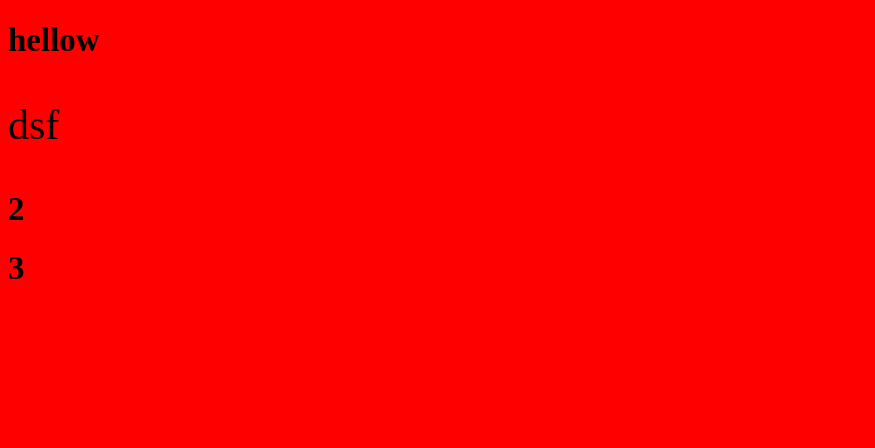
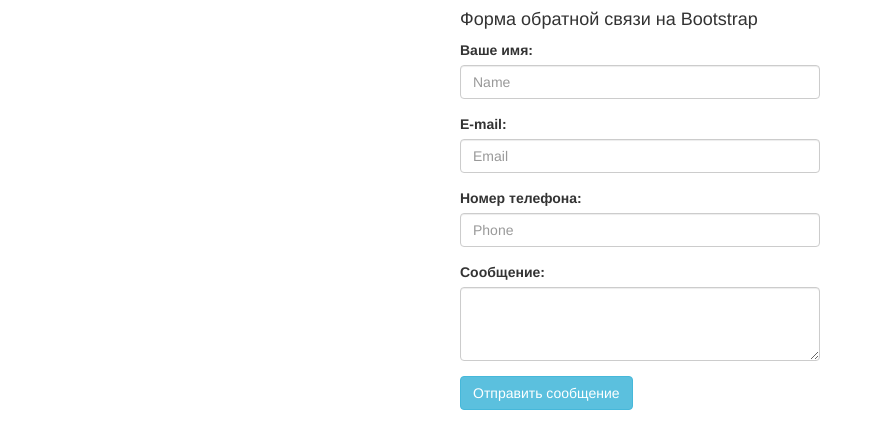
Before and after one commit to denchiik/1, a plain HTML site: page index.html in a window 1280 px wide. Shown: the whole page, without its empty margins (0-875 px from the left). Drawn offline with nearby package versions, Linux system fonts and the light colour scheme.

Commit message:
Update index.html

```diff
--- a/index.html
+++ b/index.html
@@ -1,16 +1,39 @@
  <!DOCTYPE html>
-    <html lang="en">
+<html>
 <head>
-        <meta charset="UTF-8">
-        <meta name="viewport" content="width=device-width, initial-scale=1.0">
-        <meta http-equiv="X-UA-Compatible" content="ie=edge">
-        <title>Document</title>
-        <link rel="stylesheet" href="style.css"/>
+   <meta charset="utf-8">
+   <!-- Latest compiled and minified CSS -->
+   <link rel="stylesheet" href="https://maxcdn.bootstrapcdn.com/bootstrap/3.3.7/css/bootstrap.min.css" integrity="sha384-BVYiiSIFeK1dGmJRAkycuHAHRg32OmUcww7on3RYdg4Va+PmSTsz/K68vbdEjh4u" crossorigin="anonymous">
+   <title>Верстка формы обратной связи используя Bootstrap</title>
 </head>
 <body>
-        <h1>hellow</h1>
-        <p>dsf</p>
-        <h1>2</h1>
-                <h1>3</h1>
+<div> </div>
+<div class="container">
+<div class="row">
+<div class="col-md-4"> </div>
+<div class="col-md-4">
+   <h4>Форма обратной связи на Bootstrap</h4>
+   <form action="./mail.php" method="post">
+<div class="form-group">
+   <label for="name">Ваше имя:</label>
+   <input type="name" name="name" class="form-control" id="name" placeholder="Name">
+</div>
+<div class="form-group">
+   <label for="email1">E-mail:</label>
+   <input type="email" name="email" class="form-control" id="email1" placeholder="Email">
+</div>
+<div class="form-group">
+   <label for="phone">Номер телефона:</label>
+   <input type="phone" name="phone" class="form-control" id="phone" placeholder="Phone">
+</div>
+<div class="form-group">
+   <label for="message">Сообщение:</label>
+   <textarea class="form-control" name="message" rows="3"></textarea>
+</div>
+   <button type="submit" class="btn btn-info">Отправить сообщение</button>
+</form>
+</div>
+<div class="col-md-4"> </div> </div>
+</div>
 </body>
 </html>
```
Lines whose indentation alone changed are shown as unchanged.
